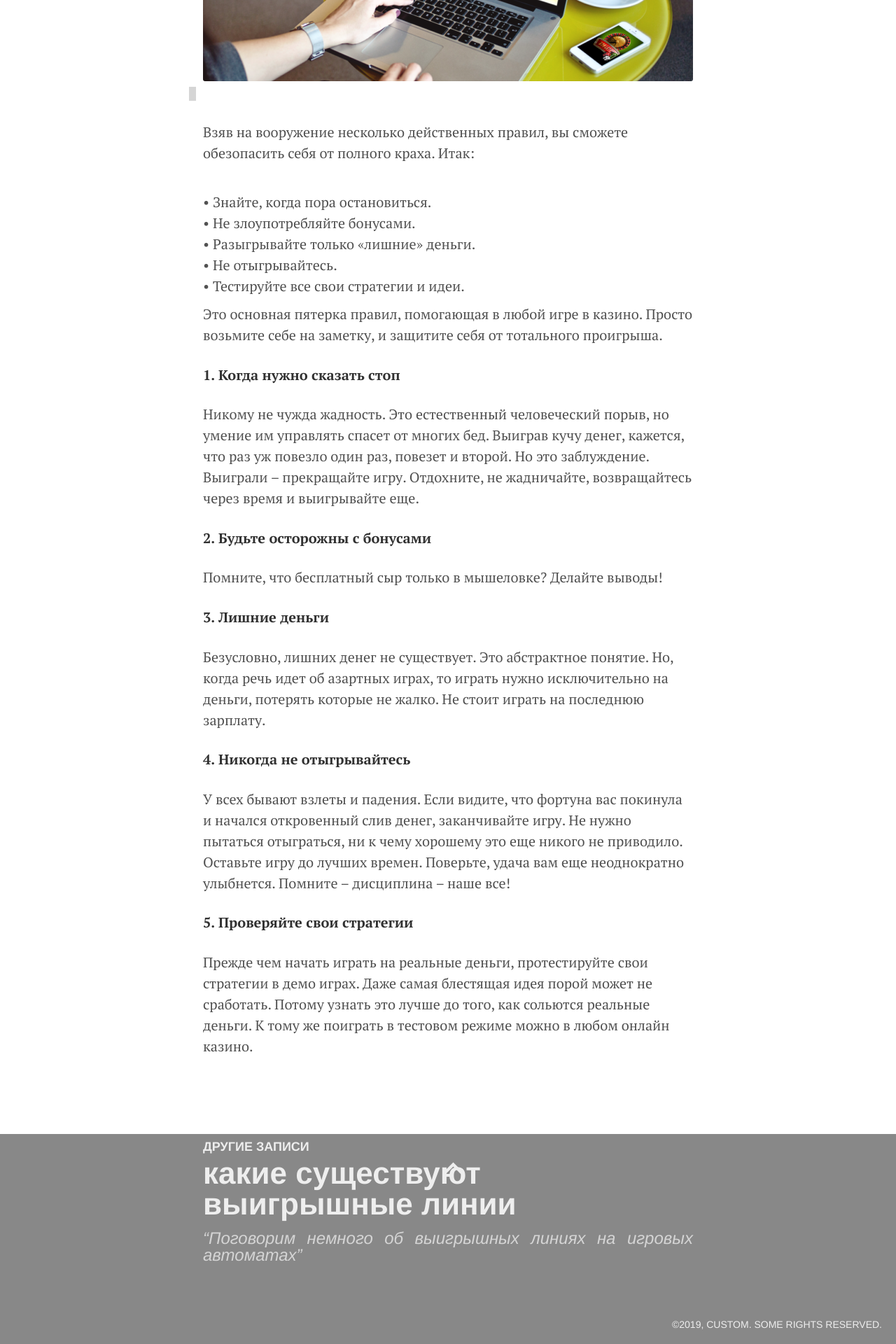
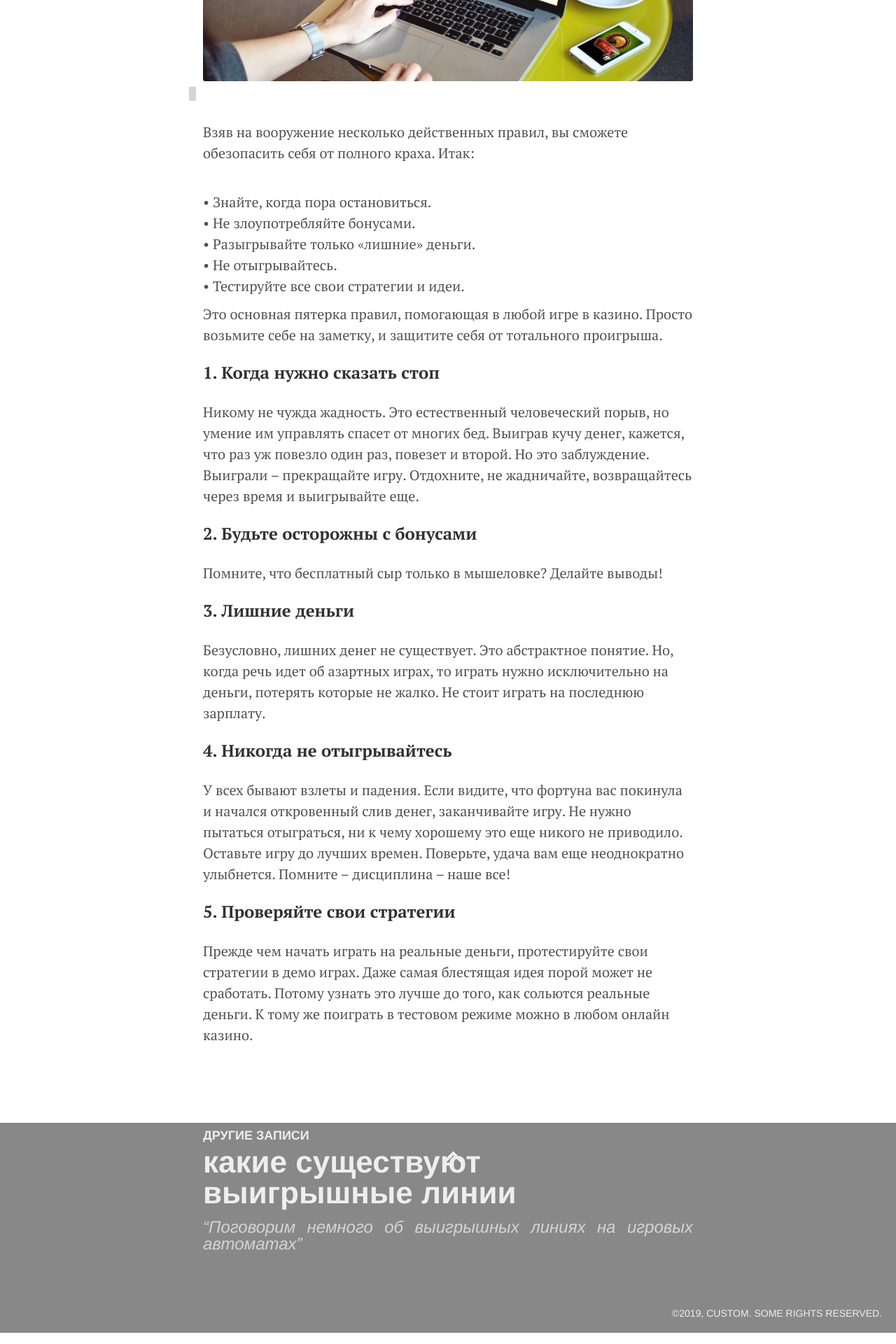
Before and after one commit to keepcalminblog/keepcalminblog.github.io, a Jekyll site: the page built from _posts/2019-02-03-kakobigratcasino.md, in a window 1280 px wide. Shown: the part 1224-3144 px from the top of the page at 70% size. Built offline with Jekyll 4.4.1, drawn with Linux system fonts in a browser that asks for light colours; Markdown is read by kramdown in place of the engine named in the settings.

Commit message:
update commit

```diff
--- a/_posts/2019-02-03-kakobigratcasino.md
+++ b/_posts/2019-02-03-kakobigratcasino.md
@@ -31,22 +31,22 @@ date: 2019-02-03 10:20:00
 
 Это основная пятерка правил, помогающая в любой игре в казино. Просто возьмите себе на заметку, и защитите себя от тотального проигрыша.
 
-#### 1. Когда нужно сказать стоп
+### 1. Когда нужно сказать стоп
 
 Никому не чужда жадность. Это естественный человеческий порыв, но умение им управлять спасет от многих бед. Выиграв кучу денег, кажется, что раз уж повезло один раз, повезет и второй. Но это заблуждение. Выиграли – прекращайте игру. Отдохните, не жадничайте, возвращайтесь через время и выигрывайте еще.
 
-#### 2. Будьте осторожны с бонусами
+### 2. Будьте осторожны с бонусами
 
 Помните, что бесплатный сыр только в мышеловке? Делайте выводы!
 
-#### 3. Лишние деньги
+### 3. Лишние деньги
 
 Безусловно, лишних денег не существует. Это абстрактное понятие. Но, когда речь идет об азартных играх, то играть нужно исключительно на деньги, потерять которые не жалко. Не стоит играть на последнюю зарплату.
 
-#### 4. Никогда не отыгрывайтесь
+### 4. Никогда не отыгрывайтесь
 
 У всех бывают взлеты и падения. Если видите, что фортуна вас покинула и начался откровенный слив денег, заканчивайте игру. Не нужно пытаться отыграться, ни к чему хорошему это еще никого не приводило. Оставьте игру до лучших времен. Поверьте, удача вам еще неоднократно улыбнется. Помните – дисциплина – наше все!
 
-#### 5. Проверяйте свои стратегии
+### 5. Проверяйте свои стратегии
 
 Прежде чем начать играть на реальные деньги, протестируйте свои стратегии в демо играх. Даже самая блестящая идея порой может не сработать. Потому узнать это лучше до того, как сольются реальные деньги. К тому же поиграть в тестовом режиме можно в любом онлайн казино.
```
Also changed, not shown: _posts/2019-01-19-casinotehnology.md (+1 -2 lines), _posts/2019-01-24-razvitie-online-casino.md (+0 -1 lines), _posts/2019-02-02-victory-line.md (+2 -2 lines).
